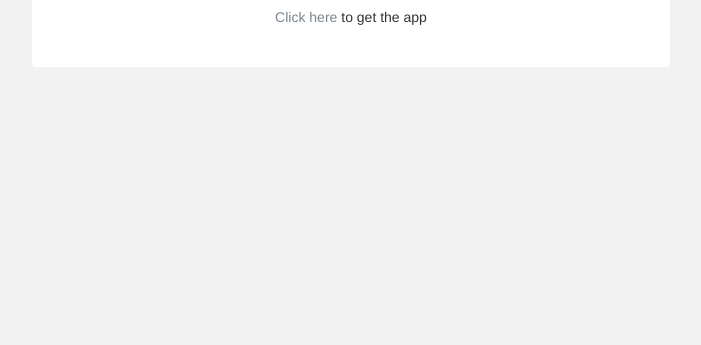
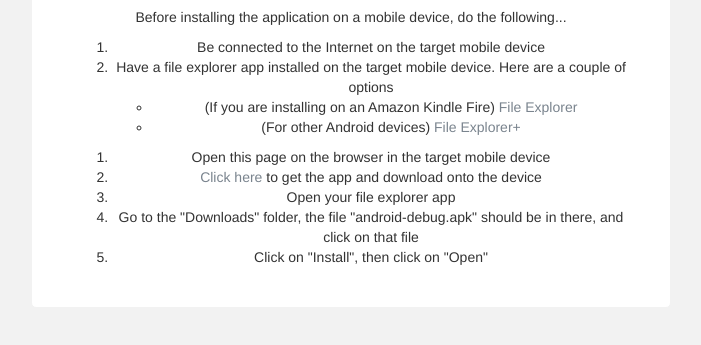
Before and after one commit to andrisani-sports/andrisaniAdminApp, a website: page app_distribution.html in a window 1280 px wide. Shown: the part 285-630 px from the top of the page, without its empty margins (289-990 px from the left). Drawn offline with nearby package versions, Linux system fonts and the light colour scheme; some packages are replaced by stand-ins of ours; a script that the page names is missing.

Commit message:
updated distribution page, added new apk

```diff
--- a/app_distribution.html
+++ b/app_distribution.html
@@ -29,7 +29,23 @@
 				<div class="form-header">
 					<img src="images/logo.jpeg" width="100" alt="Andrisani Sports" style="border-radius: 50px;" />
 					<h1>Shoulder Saver App</h1>
-                    <p><a href="app_distribution/android-debug.apk">Click here</a> to get the app</p>
+                    <p>Before installing the application on a mobile device, do the following...</p>
+                    <ol>
+                        <li>Be connected to the Internet on the target mobile device</li>
+                        <li>Have a file explorer app installed on the target mobile device. Here are a couple of options
+                            <ul>
+                                <li>(If you are installing on an Amazon Kindle Fire) <a href="https://www.amazon.com/File-Explorer-for-Kindle-Fire/dp/B019WOIVLE">File Explorer</a></li>
+                                <li>(For other Android devices) <a href="https://play.google.com/store/apps/details?id=com.alphainventor.filemanager&rdid=com.alphainventor.filemanager">File Explorer+</a></li>
+                            </ul>
+                        </li>
+                    </ol>
+                    <ol>
+                        <li>Open this page on the browser in the target mobile device</li>
+                        <li><a href="app_distribution/android-debug.apk">Click here</a> to get the app and download onto the device</li>
+                        <li>Open your file explorer app</li>
+                        <li>Go to the "Downloads" folder, the file "android-debug.apk" should be in there, and click on that file</li>
+                        <li>Click on "Install", then click on "Open"</li>
+                    </ol>
                 </div><!-- /.form-header -->
 
 			</div><!-- /.login-form -->
```
Also changed, not shown: 1 other file.
